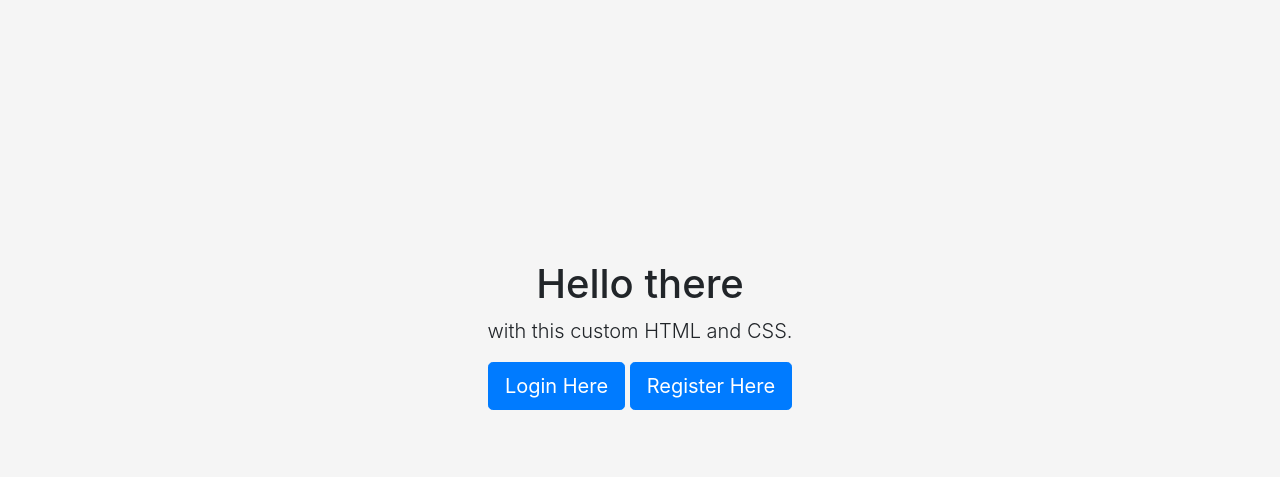
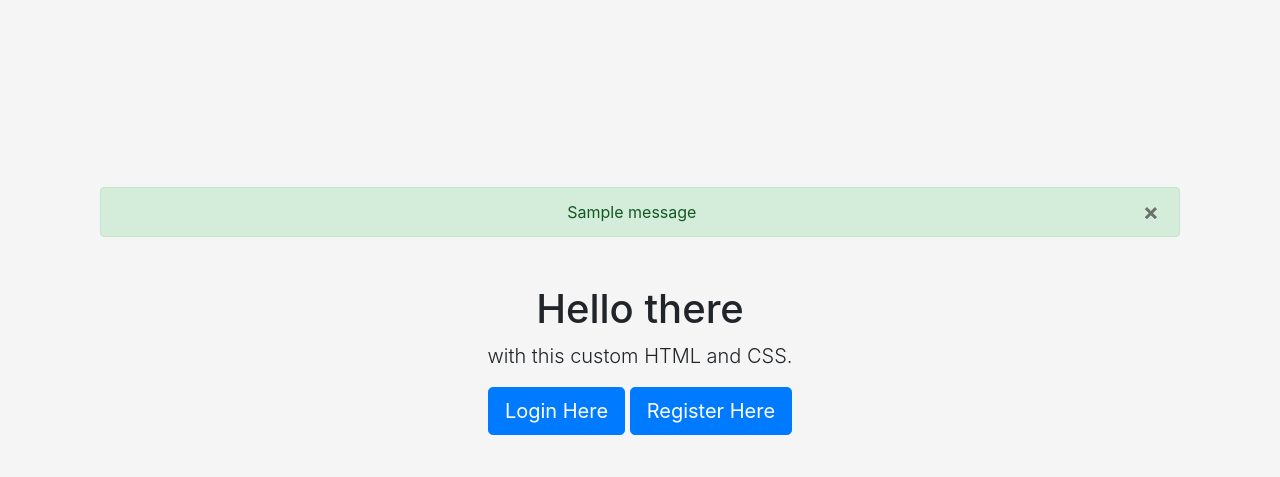
Before and after one commit to fatihkgm/AuthenticationApp-With-Django-and-PostgreSQL, a Django app: page / in a window 1280 px wide. Shown: the part 81-558 px from the top of the page. Run offline with Django 3.2, Linux system fonts and the light colour scheme; tables that the repository leaves empty hold one stand-in row (values such as "Sample post"); one stand-in notice (Sample message) is shown; some libraries are stand-ins or nearby versions.

Commit message:
success message implemented in home file

```diff
--- a/accounts/templates/accounts/home.html
+++ b/accounts/templates/accounts/home.html
@@ -3,6 +3,26 @@
 {% block content %}
 
 <main role="main" class="container text-center">
+	{% if messages %}
+
+        {% for message in messages %}
+            <div id="message" class="container">
+              <div class="alert alert-{{ message.tags }}" alert-dismissable role="alert">
+                  <button type="button" class="close" data-dismiss="alert"><span aria-hidden="true">&times;</span></button>
+
+                  <strong>
+                    {% if message.level == DEFAULT_MESSAGE_LEVELS.ERROR %}
+                        Error:
+                    {% else %}
+                        {{mesaage.tags|title}}
+                    {% endif %}
+                  </strong>
+                  {{message}}
+              </div>
+            </div>
+        {% endfor %}
+
+    {% endif %}
   <h1 class="mt-5">Hello there</h1>
   <p class="lead">with this custom HTML and CSS.</p>
   <p>
--- a/accounts/templates/accounts/login.html
+++ b/accounts/templates/accounts/login.html
@@ -60,7 +60,7 @@
     />
     <br />
     <input type="submit" value="Login" class="btn btn-lg btn-success btn-block">
-    <a href="{% provider_login_url 'facebook' method='js_sdk' %}" ><input  value="Facebook" class="btn btn-lg btn-primary btn-block"></a>
+    <a href="{% provider_login_url 'facebook' method='oauth2' %}" ><input  value="Facebook" class="btn btn-lg btn-primary btn-block"></a>
     <a href="{% provider_login_url 'google' %}" ><input  value="Google" class="btn btn-lg btn-danger btn-block"></a>
 
     </input>
```
